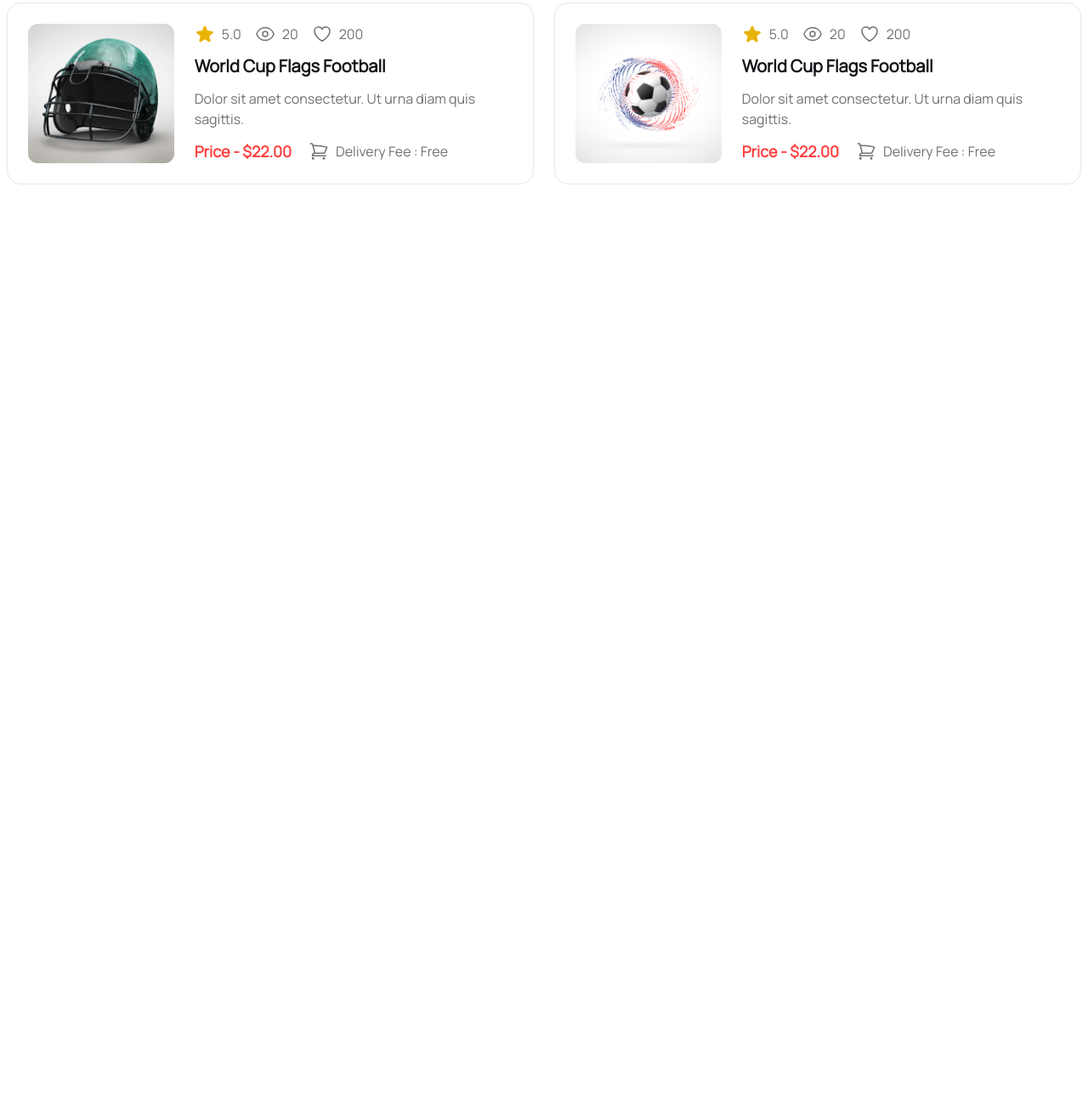
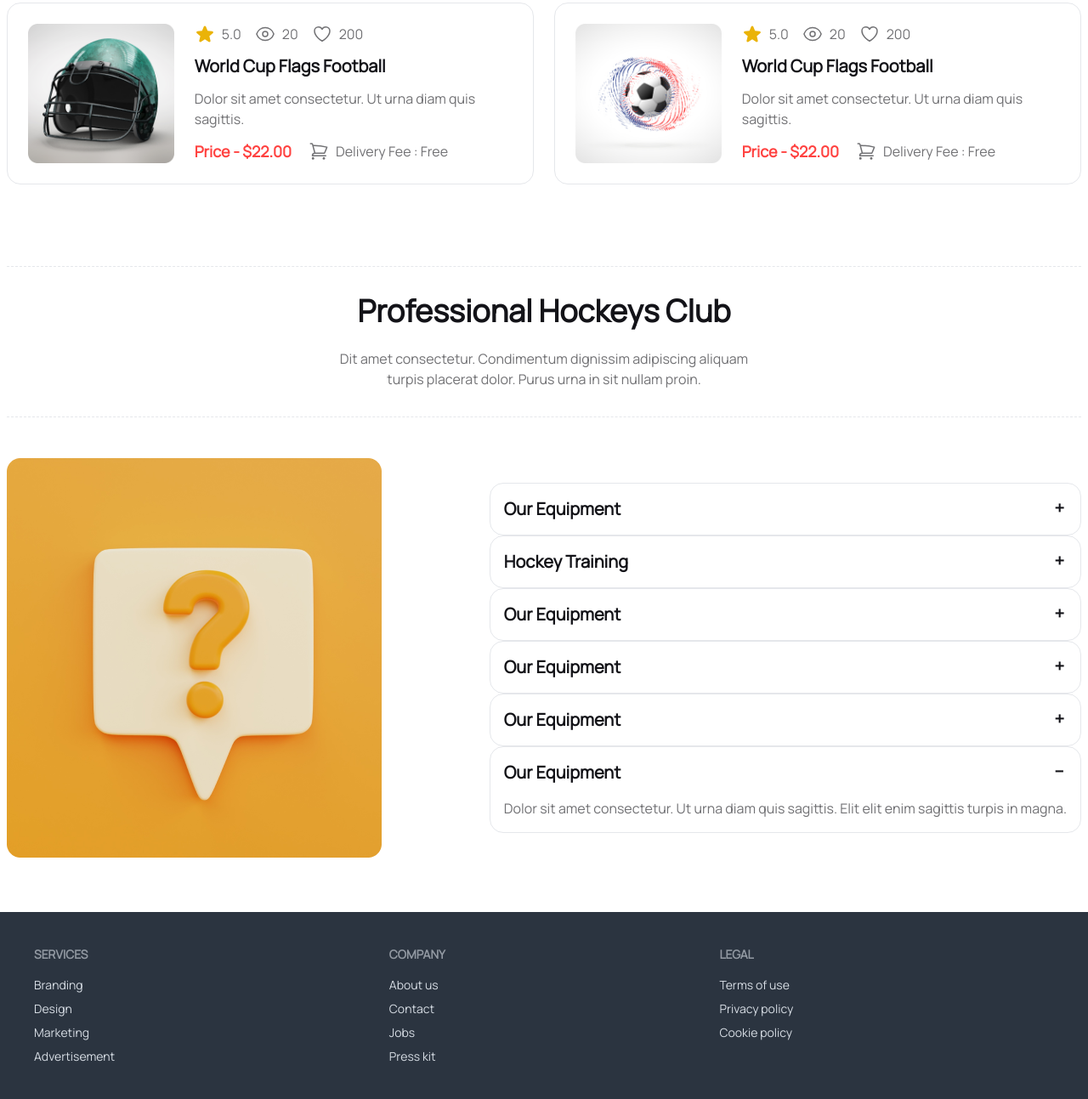
Before and after one commit to parvej-shah/Hockey-B9A3, a plain HTML site: page index.html in a window 1280 px wide. Shown: the part 3239-4532 px from the top of the page at 85% size. Before the commit the page ends 3552 px from the top, so only its background shows below. Drawn offline with nearby package versions, Linux system fonts and the light colour scheme.

Commit message:
full website done

```diff
--- a/index.html
+++ b/index.html
@@ -528,17 +528,89 @@
                   </div>
              </div>
         </section>
-
+        <!-- FAQs -->
+         <section>
+            <!-- title box -->
+            <div class="mb-12 py-8 w-full border-y border-dashed">
+                <div class="max-w-lg text-center mx-auto">
+                   <h2 class="font-black text-primary-title text-4xl">Professional Hockeys Club</h2>
+                   <p class="font-medium text-primary-text mt-6">Dit amet consectetur. Condimentum dignissim adipiscing aliquam turpis placerat dolor. Purus urna in sit nullam proin. </p>
+                </div>
+            </div>
+            <!-- main cards -->
+             <div class="lg:flex items-center justify-between">
+                <!-- img -->
+                <img src="./Images/11.png" alt="">
+                <!-- questions -->
+                <div>
+                <!-- card -->
+                <div class="collapse collapse-plus border">
+                    <input type="radio" name="my-accordion-3" checked="checked" />
+                    <div class="collapse-title text-xl font-bold text-primary-title">Our Equipment</div>
+                    <div class="collapse-content text-primary-text">
+                      <p>Dolor sit amet consectetur. Ut urna diam quis sagittis. Elit elit enim sagittis turpis in magna.</p>
+                    </div>
+                  </div>
+                <div class="collapse collapse-plus border">
+                    <input type="radio" name="my-accordion-3" checked="checked" />
+                    <div class="collapse-title text-xl font-bold text-primary-title">Hockey Training</div>
+                    <div class="collapse-content text-primary-text">
+                      <p>Dolor sit amet consectetur. Ut urna diam quis sagittis. Elit elit enim sagittis turpis in magna.</p>
+                    </div>
+                  </div>
+                <div class="collapse collapse-plus border">
+                    <input type="radio" name="my-accordion-3" checked="checked" />
+                    <div class="collapse-title text-xl font-bold text-primary-title">Our Equipment</div>
+                    <div class="collapse-content text-primary-text">
+                      <p>Dolor sit amet consectetur. Ut urna diam quis sagittis. Elit elit enim sagittis turpis in magna.</p>
+                    </div>
+                  </div>
+                <div class="collapse collapse-plus border">
+                    <input type="radio" name="my-accordion-3" checked="checked" />
+                    <div class="collapse-title text-xl font-bold text-primary-title">Our Equipment</div>
+                    <div class="collapse-content text-primary-text">
+                      <p>Dolor sit amet consectetur. Ut urna diam quis sagittis. Elit elit enim sagittis turpis in magna.</p>
+                    </div>
+                  </div>
+                <div class="collapse collapse-plus border">
+                    <input type="radio" name="my-accordion-3" checked="checked" />
+                    <div class="collapse-title text-xl font-bold text-primary-title">Our Equipment</div>
+                    <div class="collapse-content text-primary-text">
+                      <p>Dolor sit amet consectetur. Ut urna diam quis sagittis. Elit elit enim sagittis turpis in magna.</p>
+                    </div>
+                  </div>
+                <div class="collapse collapse-plus border">
+                    <input type="radio" name="my-accordion-3" checked="checked" />
+                    <div class="collapse-title text-xl font-bold text-primary-title">Our Equipment</div>
+                    <div class="collapse-content text-primary-text">
+                      <p>Dolor sit amet consectetur. Ut urna diam quis sagittis. Elit elit enim sagittis turpis in magna.</p>
+                    </div>
+                  </div>
+                </div>
+             </div>
+         </section>
     </main>
-    <!-- button -->
-    <!-- <a class="btn hover:text-primary-bg bg-primary-bg text-xl font-bold text-white">Get Ticket</a> -->
-
-    <!-- title box -->
-    <!-- <div class="mb-12 py-8 w-full border-y border-dashed">
-        <div class="max-w-lg text-center mx-auto">
-           <h2 class="font-black text-primary-title text-4xl">Professional Hockeys Club</h2>
-           <p class="font-medium text-primary-text mt-6">Dit amet consectetur. Condimentum dignissim adipiscing aliquam turpis placerat dolor. Purus urna in sit nullam proin. </p>
-        </div>
-    </div> -->
+    <footer class="footer bg-neutral text-neutral-content p-10 mt-16">
+        <nav>
+          <h6 class="footer-title">Services</h6>
+          <a class="link link-hover">Branding</a>
+          <a class="link link-hover">Design</a>
+          <a class="link link-hover">Marketing</a>
+          <a class="link link-hover">Advertisement</a>
+        </nav>
+        <nav>
+          <h6 class="footer-title">Company</h6>
+          <a class="link link-hover">About us</a>
+          <a class="link link-hover">Contact</a>
+          <a class="link link-hover">Jobs</a>
+          <a class="link link-hover">Press kit</a>
+        </nav>
+        <nav>
+          <h6 class="footer-title">Legal</h6>
+          <a class="link link-hover">Terms of use</a>
+          <a class="link link-hover">Privacy policy</a>
+          <a class="link link-hover">Cookie policy</a>
+        </nav>
+      </footer>
 </body>
 </html>
```
